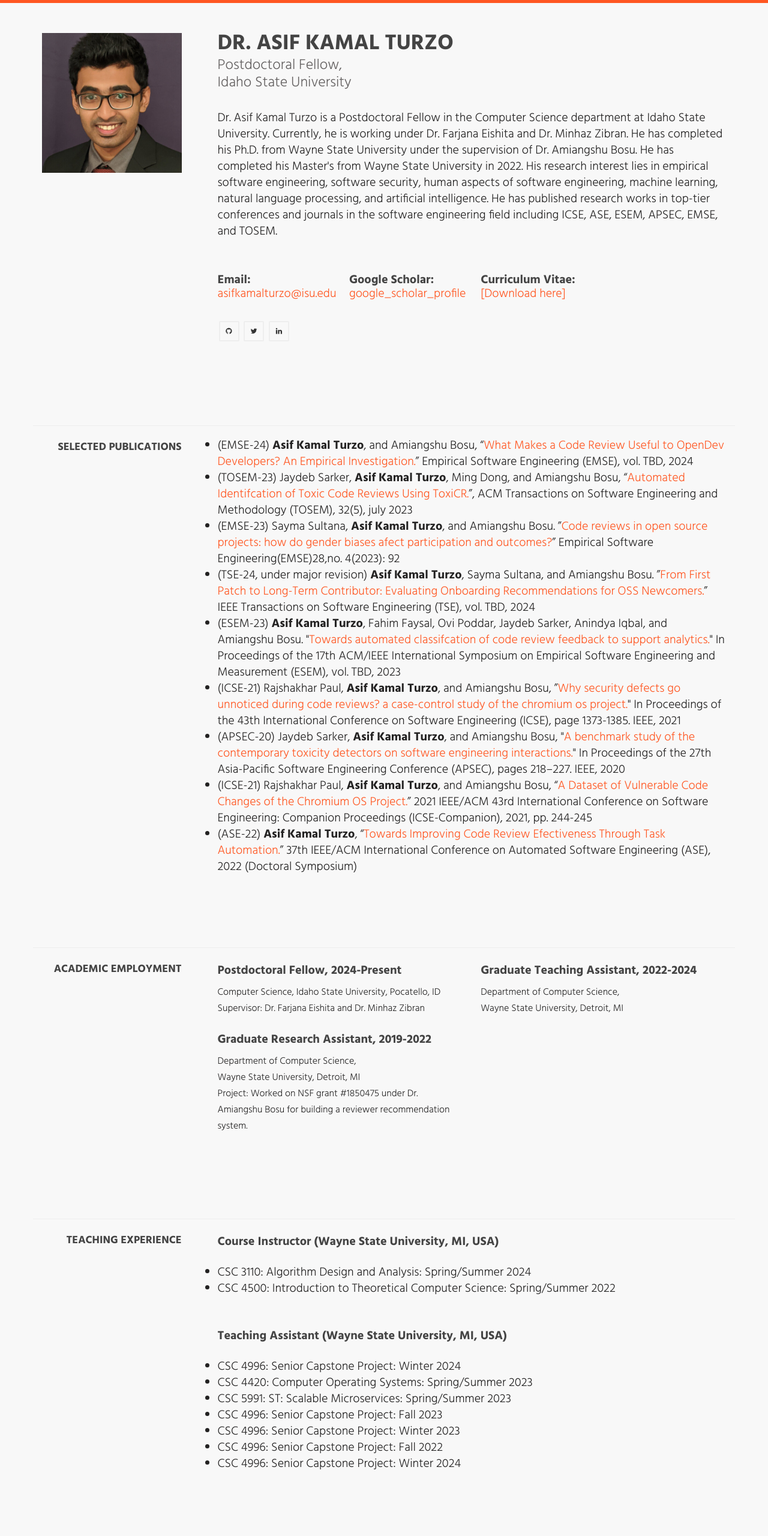
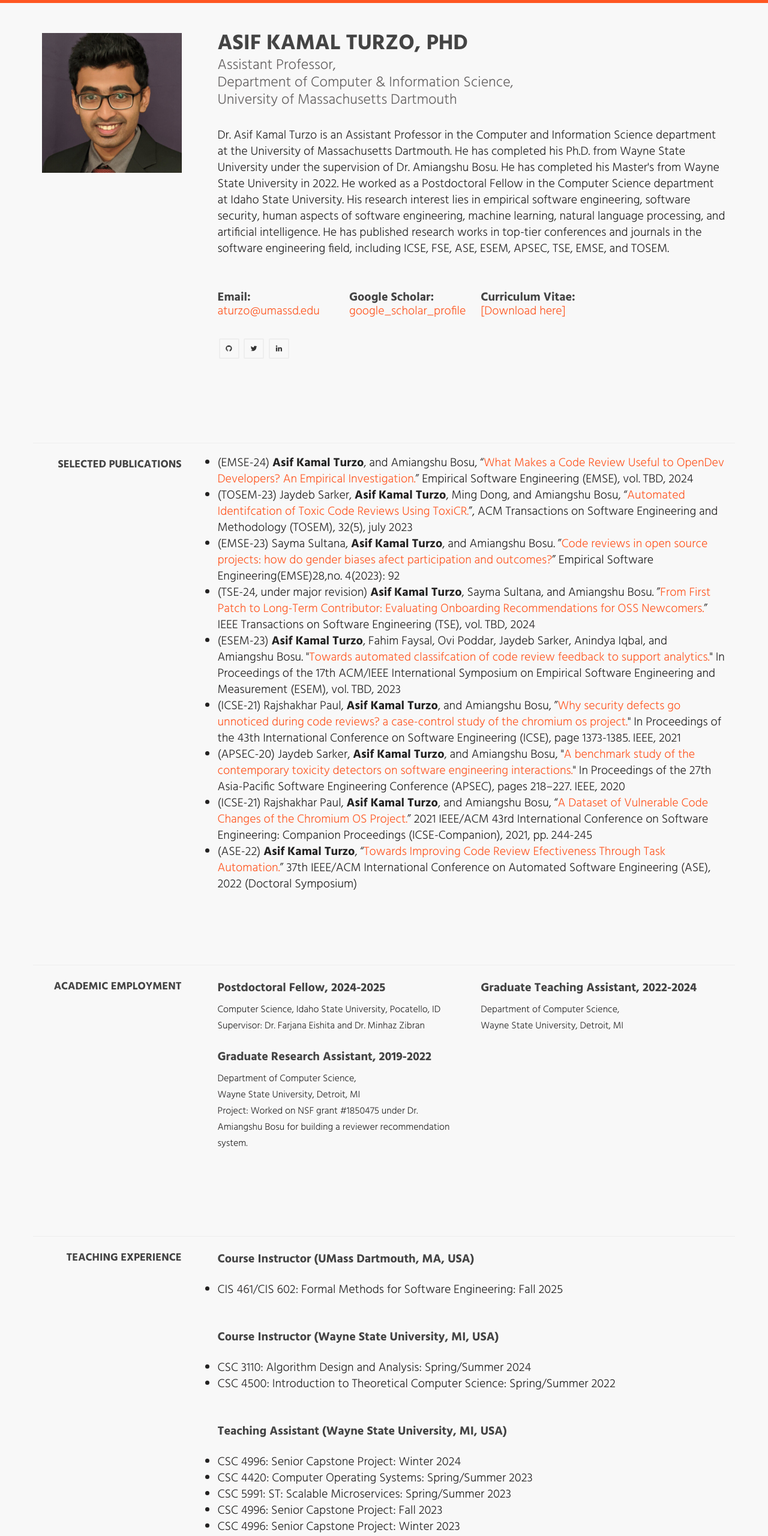
Before and after one commit to asifkamalturzo/asifkamalturzo.github.io, a plain HTML site: page index.html in a window 1280 px wide. Shown: the top 2560 px of the page at 60% size. Drawn offline with Linux system fonts and the light colour scheme.

Commit message:
Update index.html

```diff
--- a/index.html
+++ b/index.html
@@ -55,16 +55,16 @@
             </div>
             <div class="col-md-9">
                 <div class="name-wrapper">
-                    <h1 class="name">Dr. Asif Kamal Turzo</h1>
-                    <span style="color:#646161;">Postdoctoral Fellow, <br>Idaho State University</span>
+                    <h1 class="name">Asif Kamal Turzo, PhD</h1>
+                    <span style="color:#646161;">Assistant Professor, <br>Department of Computer & Information Science, <br>University of Massachusetts Dartmouth</span>
                 </div>
                 <p style="color:#232222;font-size:20px">
-                    Dr. Asif Kamal Turzo is a Postdoctoral Fellow in the Computer Science department at Idaho State University. Currently, he is working under Dr. Farjana Eishita and Dr. Minhaz Zibran.
+                    Dr. Asif Kamal Turzo is an Assistant Professor in the Computer and Information Science department at the University of Massachusetts Dartmouth.
 					He has completed his Ph.D. from Wayne State University under the supervision of Dr. Amiangshu Bosu.
-					He has completed his Master's from Wayne State University in 2022.
+					He has completed his Master's from Wayne State University in 2022. He worked as a Postdoctoral Fellow in the Computer Science department at Idaho State University.
 					His research interest lies in empirical software engineering, software security, human aspects of software engineering,
 					machine learning, natural language processing, and artificial intelligence. He has published research works in
-					top-tier conferences and journals in the software engineering field including ICSE, ASE, ESEM, APSEC, EMSE, and TOSEM.
+					top-tier conferences and journals in the software engineering field, including ICSE, FSE, ASE, ESEM, APSEC, TSE, EMSE, and TOSEM.
                 </p>
 				<br>
 
@@ -72,7 +72,7 @@
                     <div class="col-md-3">
                         <div class="personal-details">
                             <strong>Email:</strong>
-                            <small><a href="mailto:asifkamalturzo@isu.edu">asifkamalturzo@isu.edu</a></small>
+                            <small><a href="mailto:aturzo@umassd.edu">aturzo@umassd.edu</a></small>
                         </div>
                     </div>
                     <div class="col-md-3">
@@ -145,7 +145,7 @@
                 <div class="row">
 				    <div class="col-md-6">
                         <div class="expertise-item">
-                            <h3>Postdoctoral Fellow, 2024-Present</h3>
+                            <h3>Postdoctoral Fellow, 2024-2025</h3>
 
                             <p style="color:#232222;font-size:16px">
 								Computer Science, Idaho State University, Pocatello, ID <br>
@@ -199,6 +199,13 @@
                 <div class="row">
 					<div class="col-md-12">
 						<div class="expertise-item">
+							<h3>Course Instructor (UMass Dartmouth, MA, USA)</h3>
+							<p>
+								<ul style="list-style-type:disc;color:#232222;font-size:20px">
+								   <li>CIS 461/CIS 602: Formal Methods for Software Engineering: Fall 2025</li>
+								</ul>
+							</p>
+							<br>
 							<h3>Course Instructor (Wayne State University, MI, USA)</h3>
 							<p>
 								<ul style="list-style-type:disc;color:#232222;font-size:20px">
@@ -331,11 +338,11 @@
                 <div class="row">
 					<div class="col-md-12">
 						<div class="expertise-item">
-							<h3>Tool Name: Code Review Comment Classifcation Tool. <a href="https://github.com/WSU-SEAL/CR-classification-ESEM23">[GitHub]</a></h3>
+							<h3>Tool Name: Code Review Comment Classification Tool. <a href="https://github.com/WSU-SEAL/CR-classification-ESEM23">[GitHub]</a></h3>
 							<p>
 								<ul style="list-style-type:disc;color:#232222;font-size:20px">
 								   <li>A tool developed in Python for classifying code review comments.</li>
-								   <li>Can be utilized to calculate code review analytics and to understand how efectively reviewers have identifed software defects.</li>
+								   <li>Can be utilized to calculate code review analytics and to understand how effectively reviewers have identified software defects.</li>
 								</ul>
 							</p>
 							<br>
@@ -441,7 +448,7 @@
                 <div class="row">
 					<div class="col-md-12">
 						<ul style="list-style-type:disc;color:#232222;font-size:20px">
-						   <li>“Towards Improving Code Review Efectiveness Through Task Automation” at ASE-2022 Doctoral Symposium, Michigan, USA</li>
+						   <li>“Towards Improving Code Review Effectiveness Through Task Automation” at ASE-2022 Doctoral Symposium, Michigan, USA</li>
 						   <li>“Towards Automated Classifcation of Code Review Feedback to Support Analytics” at ESEM-2023, Louisiana, USA</li>
 
 						</ul>
@@ -469,9 +476,12 @@
                            <!-- <h3>Address:</h3> -->
 
                             <p style="color:#232222;font-size:16px">
-								Department of Computer Science, <br>
-								Idaho State University, <br>
-								Office Email: asifkamalturzo@isu.edu
+								Department of Computer & Information Science
+								College of Engineering
+								Office: Dion 302E
+								Address: 285 Old Westport Road, Dartmouth, MA 02747
+								University of Massachusetts Dartmouth
+								Email: aturzo@umassd.edu
                             </p>
                         </div>
 
```
